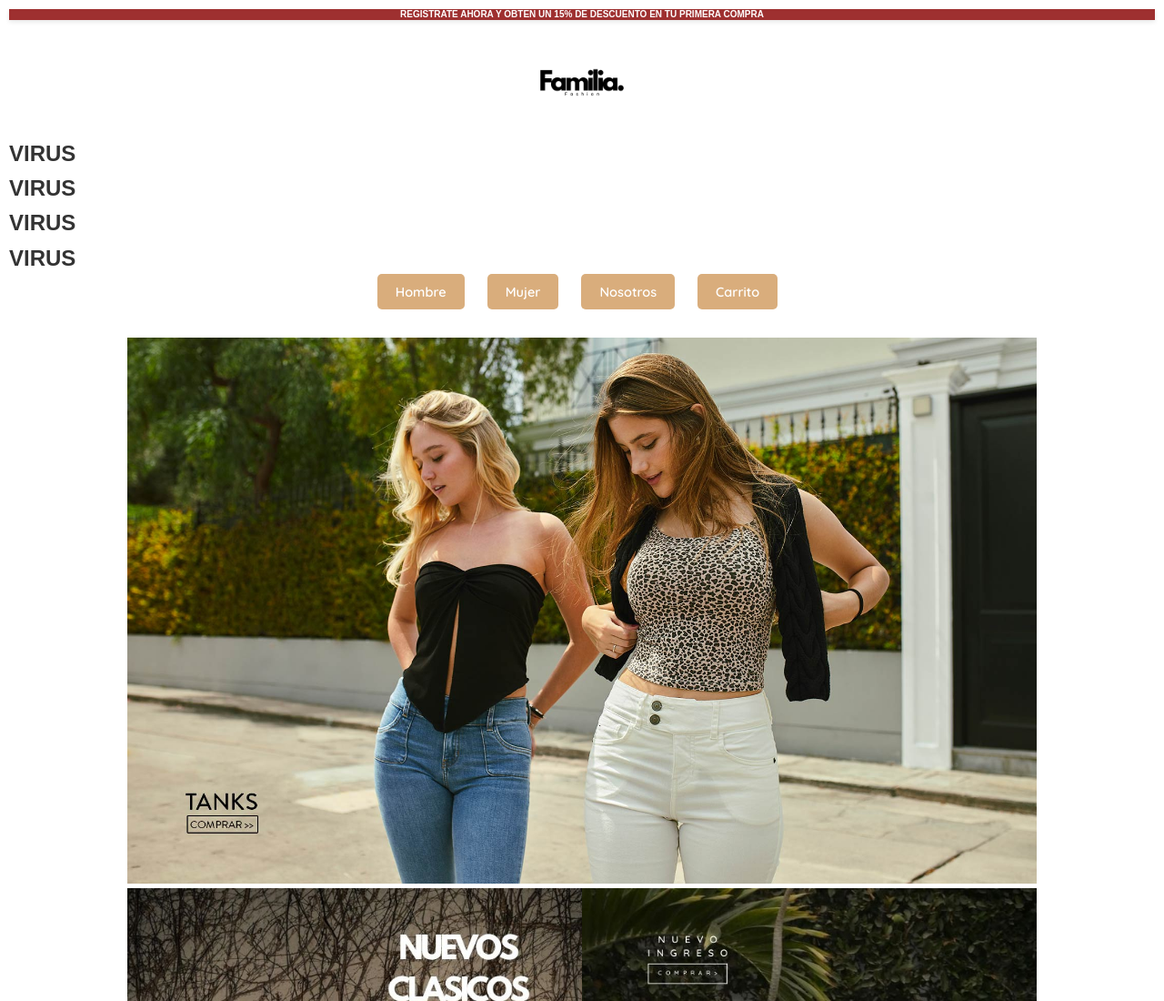
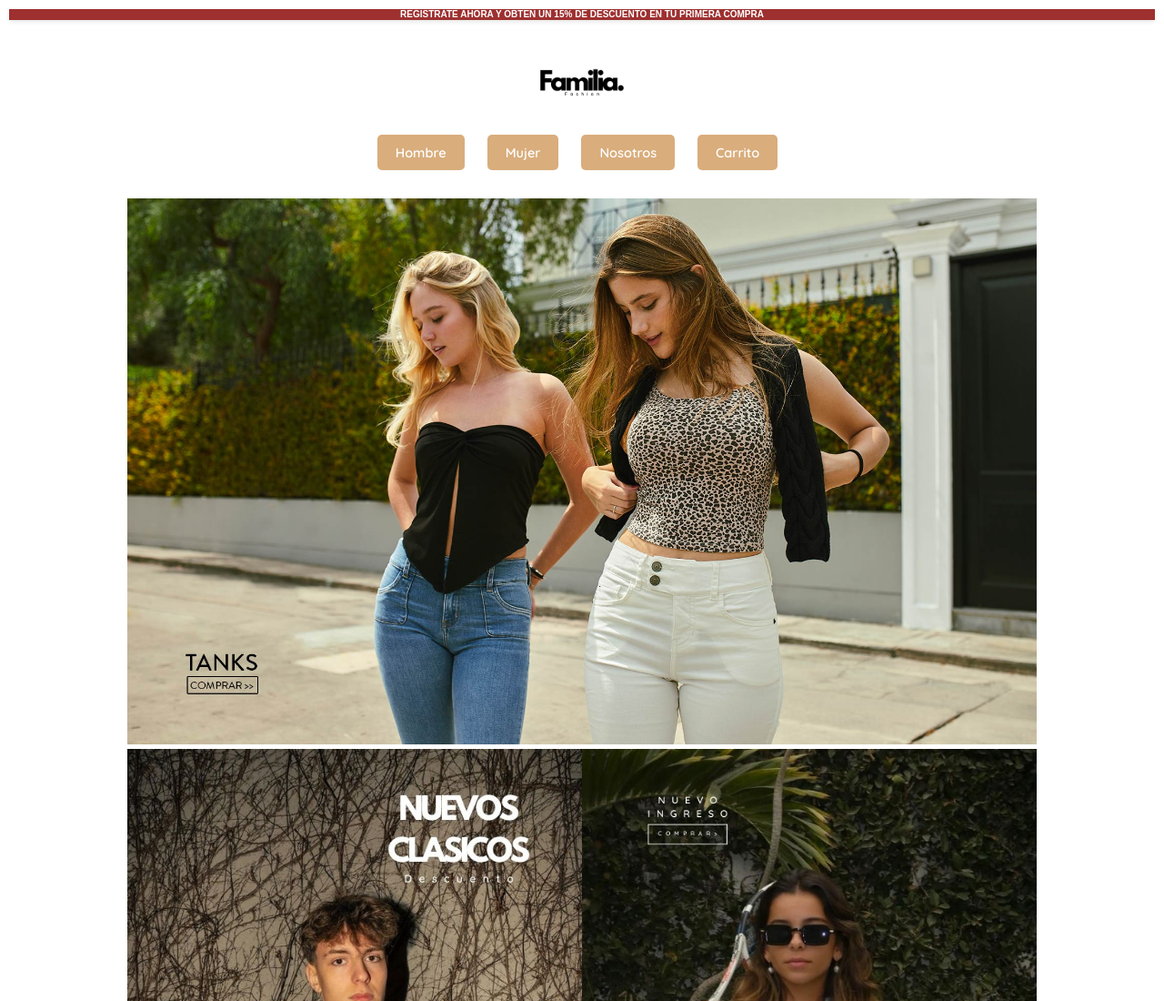
Before and after one commit to Luis-Fernando-MP/temporal-git, a plain HTML site: page index.html in a window 1280 px wide. Shown: the top 1100 px of the page at 91% size. Drawn offline with Linux system fonts and the light colour scheme.

Commit message:
borrando virus

```diff
--- a/index.html
+++ b/index.html
@@ -33,10 +33,7 @@
 
 </div>
 <div>
-    <h2>VIRUS</h2>
-    <h2>VIRUS</h2>
-    <h2>VIRUS</h2>
-    <h2>VIRUS</h2>
+
 </div>
 <!-- Índice de navegación -->
 <nav class="navigation">
```
